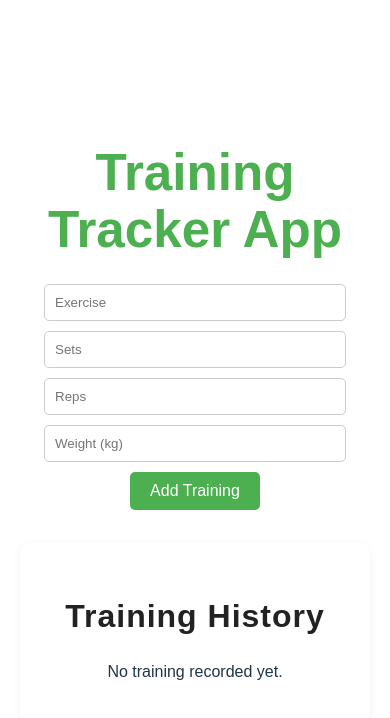
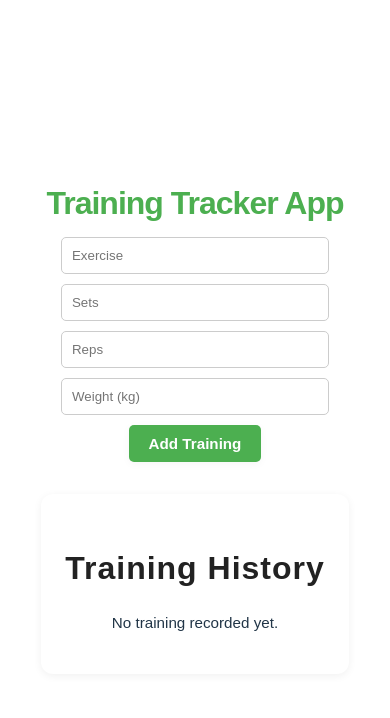
Before and after one commit to Juan17Informatico/training-app, a React (Vite) app: page / in a window 390 px wide. Shown: the top 718 px of the page. Built offline with nearby package versions, Linux system fonts and the light colour scheme.

Commit message:
Improve main styles

```diff
--- a/src/index.css
+++ b/src/index.css
@@ -1,5 +1,5 @@
 :root {
-  --font-main: Inter, system-ui, Avenir, Helvetica, Arial, sans-serif;
+    --font-main: "Inter", system-ui, Avenir, Helvetica, Arial, sans-serif;
     --color-text: rgba(255, 255, 255, 0.87);
     --color-bg: #242424;
     --color-link: #646cff;
@@ -22,6 +22,7 @@
     text-rendering: optimizeLegibility;
     -webkit-font-smoothing: antialiased;
     -moz-osx-font-smoothing: grayscale;
+    scroll-behavior: smooth;
 }
 
 body {
@@ -33,46 +34,80 @@ body {
     min-height: 100vh;
     background-color: inherit;
     color: inherit;
+    font-size: 1rem;
+    box-sizing: border-box;
+    transition: background-color 0.3s, color 0.3s;
 }
 
 a {
     font-weight: 500;
     color: var(--color-link);
-  text-decoration: none;
-  transition: color 0.2s;
+    text-decoration: underline;
+    text-underline-offset: 2px;
+    transition: color 0.2s, text-decoration-color 0.2s;
+    outline: none;
 }
 a:hover,
 a:focus {
     color: var(--color-link-hover);
-  outline: none;
+    text-decoration-color: var(--color-link-hover);
+    outline: 2px solid var(--color-link-hover);
+    outline-offset: 2px;
 }
 
 h1 {
-  font-size: 3.2em;
+    font-size: 2.5rem;
     line-height: 1.1;
     color: var(--color-heading);
     margin: 0.5em 0;
+    letter-spacing: -1px;
+    font-weight: 700;
 }
 
 button {
     border-radius: 8px;
     border: 1px solid var(--color-btn-border);
-  padding: 0.6em 1.2em;
+    padding: 0.6em 1.5em;
     font-size: 1em;
-  font-weight: 500;
+    font-weight: 600;
     font-family: inherit;
     background-color: var(--color-btn-bg);
     color: inherit;
     cursor: pointer;
-  transition: border-color 0.25s, background-color 0.2s;
+    transition: border-color 0.25s, background-color 0.2s, box-shadow 0.2s;
+    box-shadow: 0 2px 8px rgba(0, 0, 0, 0.04);
+    outline: none;
+    position: relative;
+    z-index: 1;
 }
 button:hover,
 button:focus-visible {
     border-color: var(--color-btn-hover-border);
-  outline: var(--color-btn-focus-outline);
+    outline: 2px solid var(--color-btn-hover-border);
+    outline-offset: 2px;
+    background-color: #2323a3;
+    color: #fff;
+    box-shadow: 0 4px 16px rgba(100, 108, 255, 0.08);
 }
 button:active {
-  filter: brightness(0.95);
+    filter: brightness(0.93);
+    transform: scale(0.98);
+}
+
+/* Add focus style for all interactive elements */
+*:focus-visible {
+    outline: 2px solid var(--color-link-hover);
+    outline-offset: 2px;
+}
+
+/* Responsive typography */
+@media (max-width: 600px) {
+    h1 {
+        font-size: 2rem;
+    }
+    body {
+        font-size: 0.95rem;
+    }
 }
 
 @media (prefers-color-scheme: light) {
@@ -83,3 +118,16 @@ button:active {
         --color-btn-bg: #f9f9f9;
     }
 }
+
+/* Utility classes */
+.visually-hidden {
+    position: absolute;
+    width: 1px;
+    height: 1px;
+    padding: 0;
+    margin: -1px;
+    overflow: hidden;
+    clip: rect(0, 0, 0, 0);
+    white-space: nowrap;
+    border: 0;
+}
```
Lines whose indentation alone changed are shown as unchanged.
